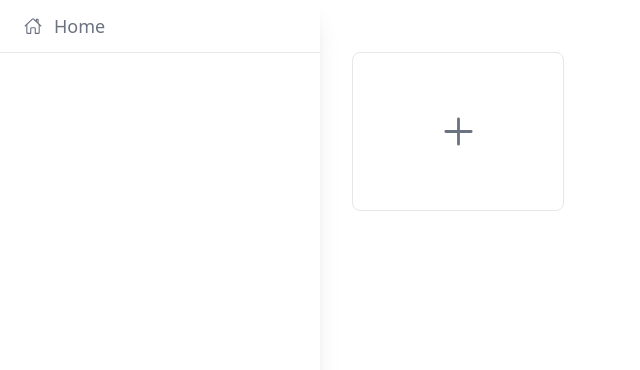
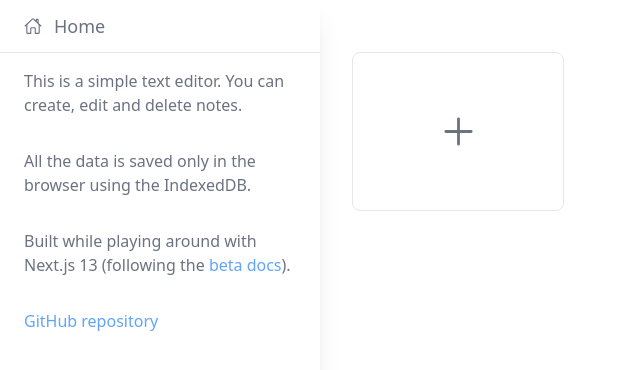
Before and after one commit to dstamenkovic/goodday, a Next.js app: page /dashboard in a window 1280 px wide. Shown: the top 370 px of the page, without its empty margins (0-640 px from the left). Built offline with nearby package versions, Linux system fonts and the light colour scheme.

Commit message:
description update

```diff
--- a/components/dashboard/Navigation/Navigation.tsx
+++ b/components/dashboard/Navigation/Navigation.tsx
@@ -1,7 +1,7 @@
 import Link from 'next/link'
 
 import { IconType } from 'react-icons'
-import { IoHomeOutline, IoSettingsOutline } from 'react-icons/io5'
+import { IoHomeOutline } from 'react-icons/io5'
 
 type NavLink = {
   title: string
@@ -34,6 +34,29 @@ const Navigation = () => {
             </li>
           )
         })}
+        <li className="p-6 py-4 text-gray-500">
+          This is a simple text editor. You can create, edit and delete notes.
+        </li>
+        <li className="p-6 py-4 text-gray-500">
+          All the data is saved only in the browser using the IndexedDB.
+        </li>
+        <li className="p-6 py-4 text-gray-500">
+          Built while playing around with Next.js 13 (following the{' '}
+          <a
+            href="https://beta.nextjs.org/docs"
+            target="_blank"
+            rel="noreferrer"
+            className="text-blue-400"
+          >
+            beta docs
+          </a>
+          ).
+        </li>
+        <li className="p-6 py-4 text-blue-400">
+          <a href="https://github.com/dstamenkovic/goodday" target="_blank" rel="noreferrer">
+            GitHub repository
+          </a>
+        </li>
       </ul>
     </div>
   )
```
Also changed, not shown: 1 other file (tests, documents, lock files or other folders).
